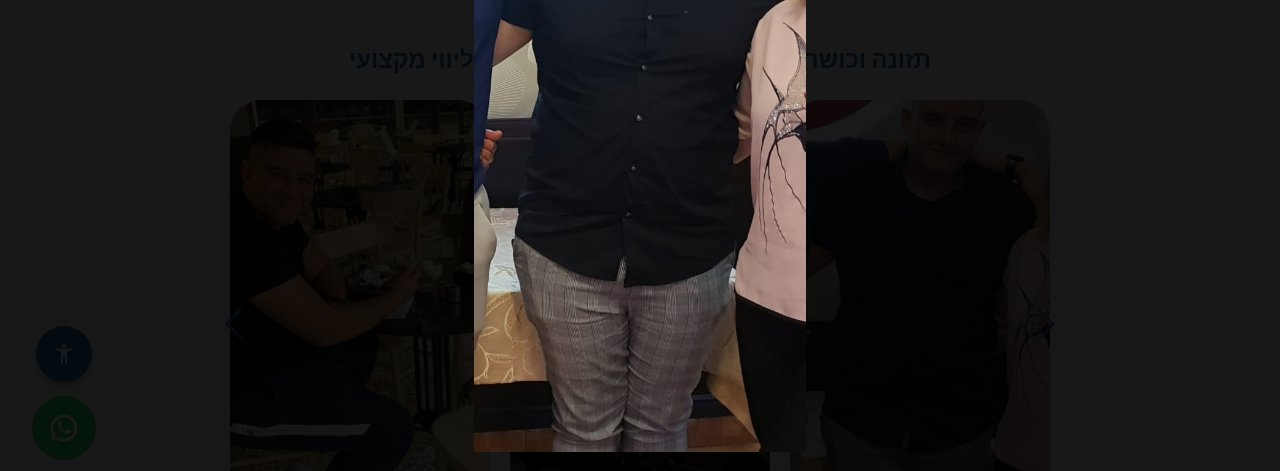
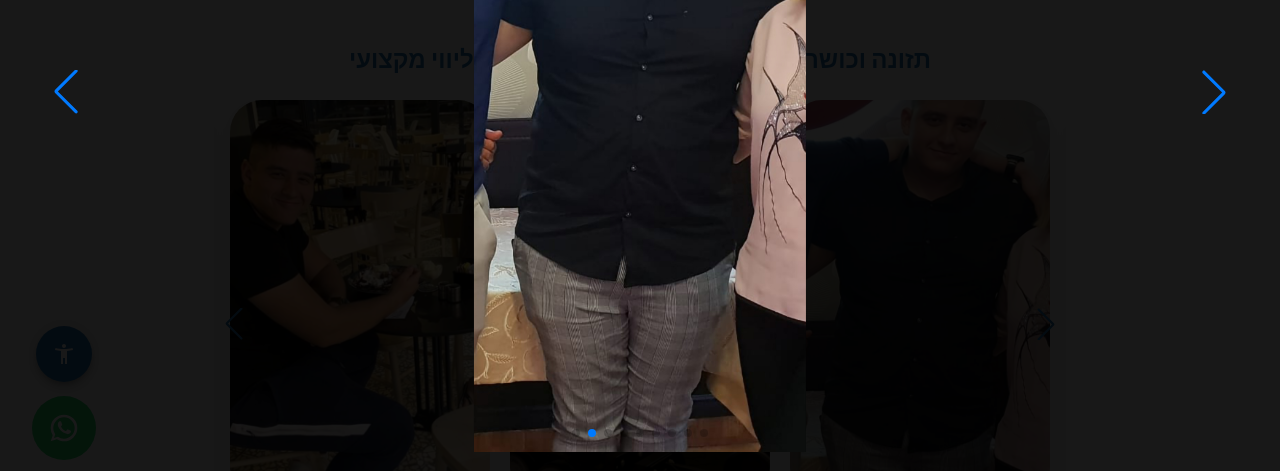
Before and after one commit to BiranV/ronikoshel, a React (Vite) app: page / in a window 1280 px wide. Both pictures are taken after a click on the element 920 px from the left and 608 px from the top of the page. Shown: the part 308-779 px from the top of the page. Built offline with nearby package versions, Linux system fonts and the light colour scheme.

Commit message:
Refactor lightbox functionality to improve image display and interaction

```diff
--- a/dev-dist/sw.js
+++ b/dev-dist/sw.js
@@ -82,7 +82,7 @@ define(['./workbox-5a5d9309'], (function (workbox) { 'use strict';
     "revision": "3ca0b8505b4bec776b69afdba2768812"
   }, {
     "url": "index.html",
-    "revision": "0.v5mfjq1lkh8"
+    "revision": "0.n0rlgsfm0bg"
   }], {});
   workbox.cleanupOutdatedCaches();
   workbox.registerRoute(new workbox.NavigationRoute(workbox.createHandlerBoundToURL("index.html"), {
--- a/src/App.tsx
+++ b/src/App.tsx
@@ -124,7 +124,10 @@ export default function App() {
     return savedMode === "light" || savedMode === "dark" ? savedMode : "light";
   });
   const [mobileOpen, setMobileOpen] = useState(false);
-  const [selectedImage, setSelectedImage] = useState<string | null>(null);
+  const [lightboxImages, setLightboxImages] = useState<string[]>([]);
+  const [selectedImageIndex, setSelectedImageIndex] = useState<number | null>(
+    null,
+  );
 
   // Admin State
   const [isAdminLoggedIn, setIsAdminLoggedIn] = useState(false);
@@ -133,6 +136,16 @@ export default function App() {
 
   const [showSoldierPromo, setShowSoldierPromo] = useState(false);
   const [dragStartX, setDragStartX] = useState<number | null>(null);
+
+  const openLightbox = (images: string[], index: number) => {
+    setLightboxImages(images);
+    setSelectedImageIndex(index);
+  };
+
+  const closeLightbox = () => {
+    setSelectedImageIndex(null);
+    setLightboxImages([]);
+  };
 
   useEffect(() => {
     if (!sessionStorage.getItem("soldierPromoShown")) {
@@ -678,7 +691,7 @@ export default function App() {
                     {meImages.map((img, index) => (
                       <SwiperSlide key={index}>
                         <Box
-                          onClick={() => setSelectedImage(img)}
+                          onClick={() => openLightbox(meImages, index)}
                           sx={{
                             borderRadius: 2,
                             overflow: "hidden",
@@ -734,8 +747,8 @@ export default function App() {
 
                 {/* Lightbox Dialog */}
                 <Dialog
-                  open={!!selectedImage}
-                  onClose={() => setSelectedImage(null)}
+                  open={selectedImageIndex !== null}
+                  onClose={closeLightbox}
                   maxWidth="lg"
                   fullWidth
                   PaperProps={{
@@ -755,7 +768,7 @@ export default function App() {
                     sx={{ position: "relative", width: "100%", height: "100%" }}
                   >
                     <IconButton
-                      onClick={() => setSelectedImage(null)}
+                      onClick={closeLightbox}
                       sx={{
                         position: "absolute",
                         top: 10,
@@ -768,18 +781,38 @@ export default function App() {
                     >
                       <CloseIcon />
                     </IconButton>
+                    {selectedImageIndex !== null && (
+                      <Swiper
+                        key={`lightbox-${lightboxImages[0] || ""}-${selectedImageIndex}`}
+                        modules={[Pagination, Navigation]}
+                        initialSlide={selectedImageIndex}
+                        navigation
+                        pagination={{ clickable: true }}
+                        allowTouchMove={true}
+                        simulateTouch={true}
+                        style={{ width: "100%", height: "100%" }}
+                      >
+                        {lightboxImages.map((img, index) => (
+                          <SwiperSlide key={`${img}-${index}`}>
                             <Box
                               component="img"
-                      src={selectedImage || ""}
-                      alt="Full size"
+                              src={img}
+                              alt={`Full size ${index + 1}`}
+                              draggable={false}
                               sx={{
                                 width: "100%",
                                 height: "auto",
                                 maxHeight: "90vh",
                                 objectFit: "contain",
                                 display: "block",
-                      }}
-                    />
+                                userSelect: "none",
+                                WebkitUserDrag: "none",
+                              }}
+                            />
+                          </SwiperSlide>
+                        ))}
+                      </Swiper>
+                    )}
                   </Box>
                 </Dialog>
 
@@ -1251,7 +1284,7 @@ export default function App() {
                   {resultImages.map((img, index) => (
                     <SwiperSlide key={index}>
                       <Box
-                        onClick={() => setSelectedImage(img)}
+                        onClick={() => openLightbox(resultImages, index)}
                         sx={{
                           borderRadius: 2,
                           overflow: "hidden",
```
Lines whose indentation alone changed are shown as unchanged.
